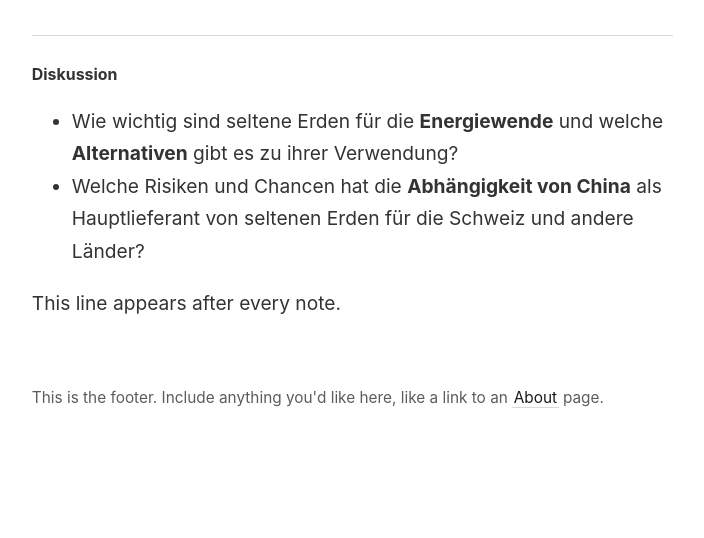
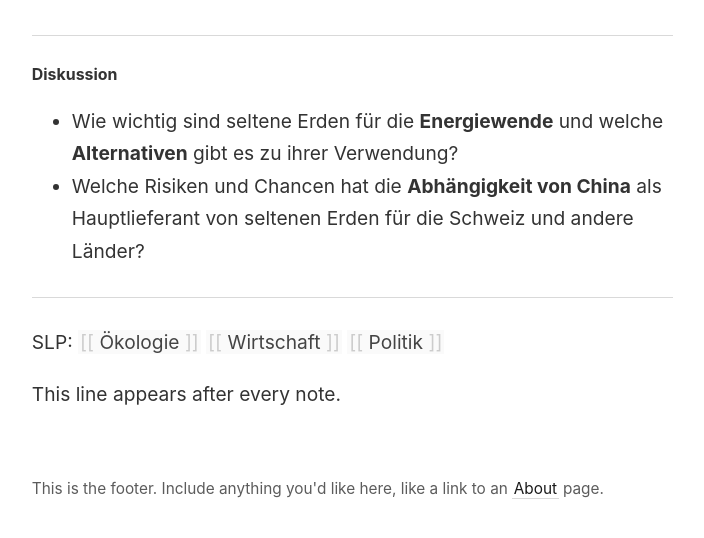
Before and after one commit to aburossi/abunews, a Jekyll site: the page built from _notes/Seltene Erde.md, in a window 1280 px wide and 900 px high, scrolled down 2090 px, cut to the strip 331-869 px from the top of the window. Shown: the whole strip, without its empty margins (45-749 px from the left). Built offline with Jekyll 4.4.1, drawn with Linux system fonts in a browser that asks for light colours; before the commit the page ends 2899 px from its top, so only the background shows below that.

Commit message:
Update Seltene Erde.md

```diff
--- a/_notes/Seltene Erde.md
+++ b/_notes/Seltene Erde.md
@@ -31,3 +31,6 @@ SLP: "[[Ökologie]]"
 ##### Diskussion
 - Wie wichtig sind seltene Erden für die **Energiewende** und welche **Alternativen** gibt es zu ihrer Verwendung?
 - Welche Risiken und Chancen hat die **Abhängigkeit von China** als Hauptlieferant von seltenen Erden für die Schweiz und andere Länder?
+
+---
+SLP: [[Ökologie]] [[Wirtschaft]] [[Politik]]
```
